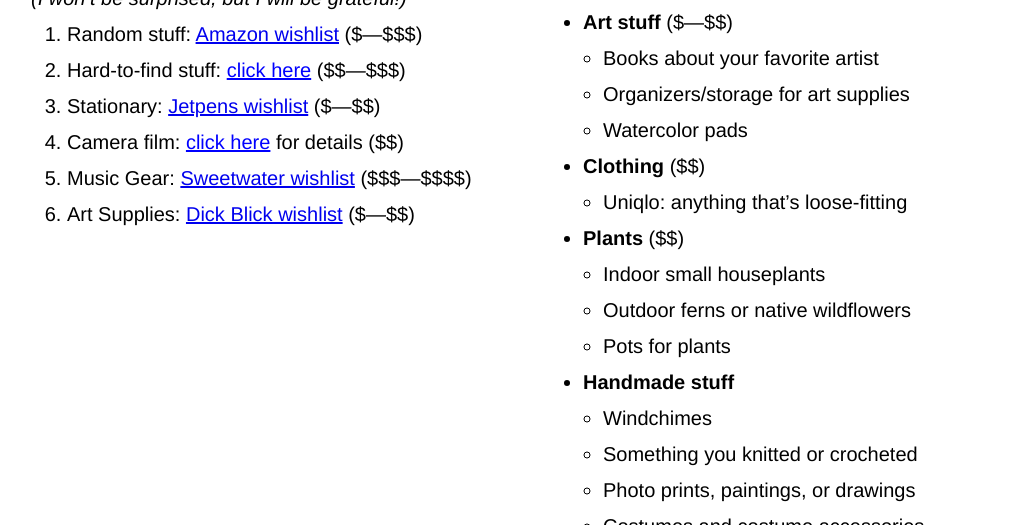
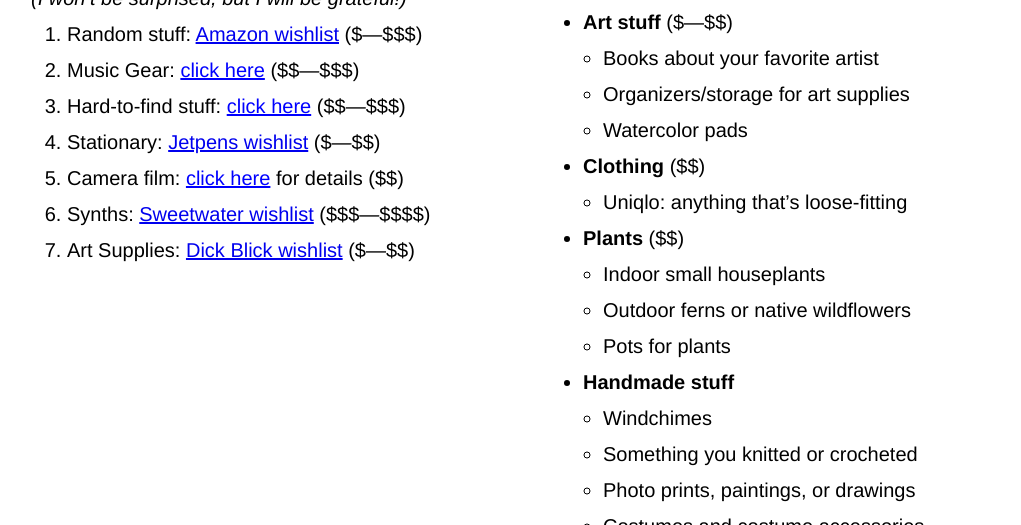
Before and after one commit to herereadthis/logalog, a plain HTML site: page src/wishlist/index.html in a window 1280 px wide. Shown: the part 260-785 px from the top of the page, without its empty margins (5-1026 px from the left). Drawn offline with Linux system fonts and the light colour scheme.

Commit message:
wishlist

```diff
--- a/src/wishlist/index.html
+++ b/src/wishlist/index.html
@@ -83,21 +83,29 @@
                         ($&mdash;$$$)
                     </li>
                     <li>
+                        <span>Music Gear:</span>
+                        <span class="accordion">click here</span>
+                        ($$&mdash;$$$)
+                        <div class="panel">
+                            <ul>
+                                <li><a href="https://blokas.io/midihub/">Blokas Midihub</a></li>
+                                <li><a href="https://www.perfectcircuit.com/koma-elektronik-field-kit.html">Koma Elektronik Field Kit</a></li>
+                                <li><a href="https://www.perfectcircuit.com/meris-ottobit-jr.html">Meris Ottobit Jr. Bitcrusher</a></li>
+                                <li><a href="https://www.perfectcircuit.com/korg-sq-64.html">Korg SQ-64 Sequencer</a></li>
+                                <li><a href="https://www.perfectcircuit.com/bastl-midi-looper.html">Bastl MIDI Looper</a></li>
+                                <li><a href="https://www.perfectcircuit.com/meng-qi-wingie2.html">Meris Qi Wingie2</a></li>
+                                <li><a href="https://monome.org/docs/norns/shield/">Monome Norns Shield</a></li>
+                            </ul>
+                            <p class="accordion_collapse"><em>Hide details</em></p>
+                        </div>
+                    </li>
+                    <li>
                         <span>Hard-to-find stuff:</span>
                         <span class="accordion">click here</span>
                         ($$&mdash;$$$)
                         <div class="panel">
                             <p>These items may require longer lead times or planning; they come from small retailers.</p>
                             <ul>
-                                <!--<li>Watch: <a href="https://www.swatch.com/en-us/big-bold-jellyfish-so27e100/SO27E100.html">Swatch Big Bold Jellyfish</a></li>-->
-                                <li>
-                                    <span>Synths &amp; music processors:</span>
-                                    <ul>
-                                        <li><a href="https://www.perfectcircuit.com/bastl-midi-looper.html">Bastl MIDI Looper</a></li>
-                                        <li><a href="https://monome.org/docs/norns/shield/">Monome Norns Shield</a></li>
-                                        <li><a href="https://blokas.io/midihub/">Blokas Midihub</a></li>
-                                    </ul>
-                                </li>
                                 <li>
                                     <span>Cameras:</span>
                                     <ul>
@@ -164,7 +172,7 @@
                         </div>
                     </li>
                     <li>
-                        <span>Music Gear:</span>
+                        <span>Synths:</span>
                         <a href="https://www.sweetwater.com/store/wishlist/686365c12db50088f4f166d57b980b60/" title="Sweetwater Wishlist">Sweetwater wishlist</a>
                         ($$$&mdash;$$$$)
                     </li>
```
